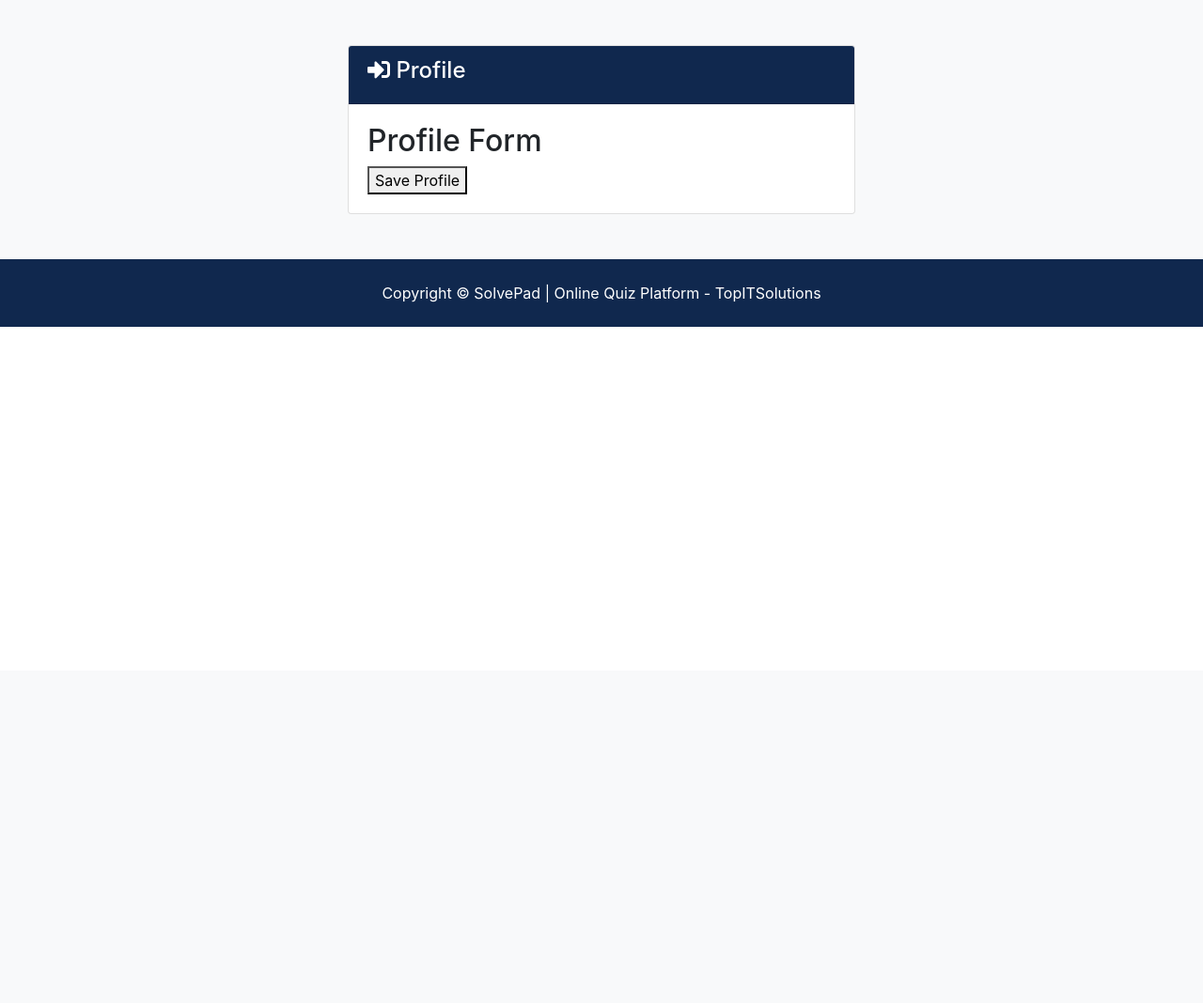
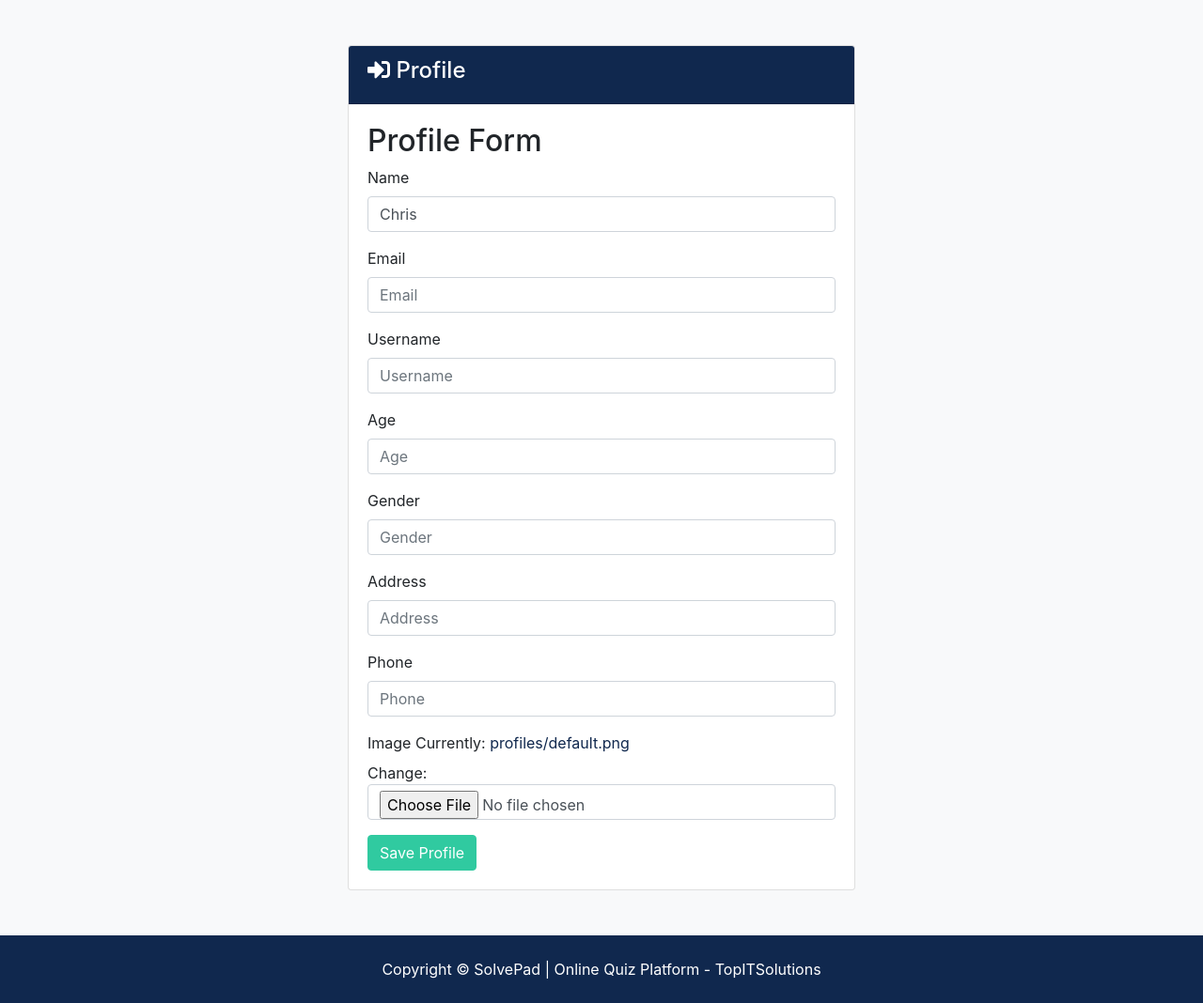
Before and after one commit to christopherece/onlinequiz_prj, a Django app: page /users/ in a window 1280 px wide. Shown: the part 86-1154 px from the top of the page at 94% size. Before the commit the page ends 434 px from the top, so only its background shows below. Run offline with Django 5.2, Linux system fonts and the light colour scheme; some libraries are stand-ins or nearby versions; grey boxes are pictures that could not be loaded.

Commit message:
modified Profilre Layout

```diff
--- a/templates/navbar.html
+++ b/templates/navbar.html
@@ -10,7 +10,7 @@
       <div class="collapse navbar-collapse" id="navbarNavAltMarkup">
         <ul class="navbar-nav">
           <li class="nav-item mr-3">
-            <a class="nav-link" href="#">Home</a>
+            <a class="nav-link" href="{% url 'quiz' %}">Home</a>
           </li>
           <li class="nav-item mr-3">
             <a class="nav-link" href="#">About</a>
--- a/users/templates/users/profiles.html
+++ b/users/templates/users/profiles.html
@@ -13,10 +13,75 @@
             </div>
             <div class="card-body">
       <h2>Profile Form</h2>
-    <form method="post" enctype="multipart/form-data">
+      <form method="post" enctype="multipart/form-data" action="{% url 'edit-account' %}">
         {% csrf_token %}
-        {{ form.as_p }}
-        <button type="submit">Save Profile</button>
+          <p>
+      <label for="id_name">Name</label>
+      <input type="text" name="name" value="Chris" maxlength="100" class="form-control" placeholder="Name" id="id_name">
+
+
+    </p>
+
+
+    <p>
+      <label for="id_email">Email</label>
+      <input type="email" name="email" value="{{profile.email}}" maxlength="254" class="form-control" placeholder="Email" id="id_email">
+
+
+    </p>
+
+
+    <p>
+      <label for="id_username">Username</label>
+      <input type="text" name="username" value="{{profile}}" maxlength="200" class="form-control" placeholder="Username" id="id_username">
+
+
+    </p>
+
+
+    <p>
+      <label for="id_age">Age</label>
+      <input type="number" name="age" class="form-control" placeholder="Age" id="id_age">
+
+
+    </p>
+
+
+    <p>
+      <label for="id_gender">Gender</label>
+      <input type="text" name="gender" maxlength="10" class="form-control" placeholder="Gender" id="id_gender">
+
+
+    </p>
+
+
+    <p>
+      <label for="id_address">Address</label>
+      <input type="text" name="address" maxlength="100" class="form-control" placeholder="Address" id="id_address">
+
+
+    </p>
+
+
+    <p>
+      <label for="id_phone">Phone</label>
+      <input type="text" name="phone" maxlength="100" class="form-control" placeholder="Phone" id="id_phone">
+
+
+    </p>
+
+
+    <p>
+      <label for="id_image">Image</label>
+      Currently: <a href="/media/profiles/default.png">profiles/default.png</a><br>
+  Change:
+  <input type="file" name="image" accept="image/*" class="form-control" placeholder="Image" id="id_image">
+
+
+
+
+    </p>
+          <button type="submit" class="btn btn-secondary">Save Profile</button>
       </form>
   </div>
   </div>
@@ -25,4 +90,5 @@
   </div>
   </section>
 
+
 {% endblock %}
--- a/users/views.py
+++ b/users/views.py
@@ -66,7 +66,7 @@
 
         else:
             messages.success(
-                request, 'An error has occurred during registration')
+                request, 'Username is already taken')
 
     context = {'page': page, 'form': form}
     return render(request, 'users/register.html', context)
@@ -89,7 +89,7 @@
 
             # Ensure the associated User object has a username
             if not profile.user.username:
-                profile.user.username = profile.email  # Use email as username
+                profile.user.username = profile.username  # Use email as username
                 profile.user.save()
 
             # Save the profile
```
Also changed, not shown: users/forms.py (+8 -10 lines), users/templates/users/register.html (+17 -1 lines), db.sqlite3, templates/register.html (indentation only). Lines whose indentation alone changed are shown as unchanged.
